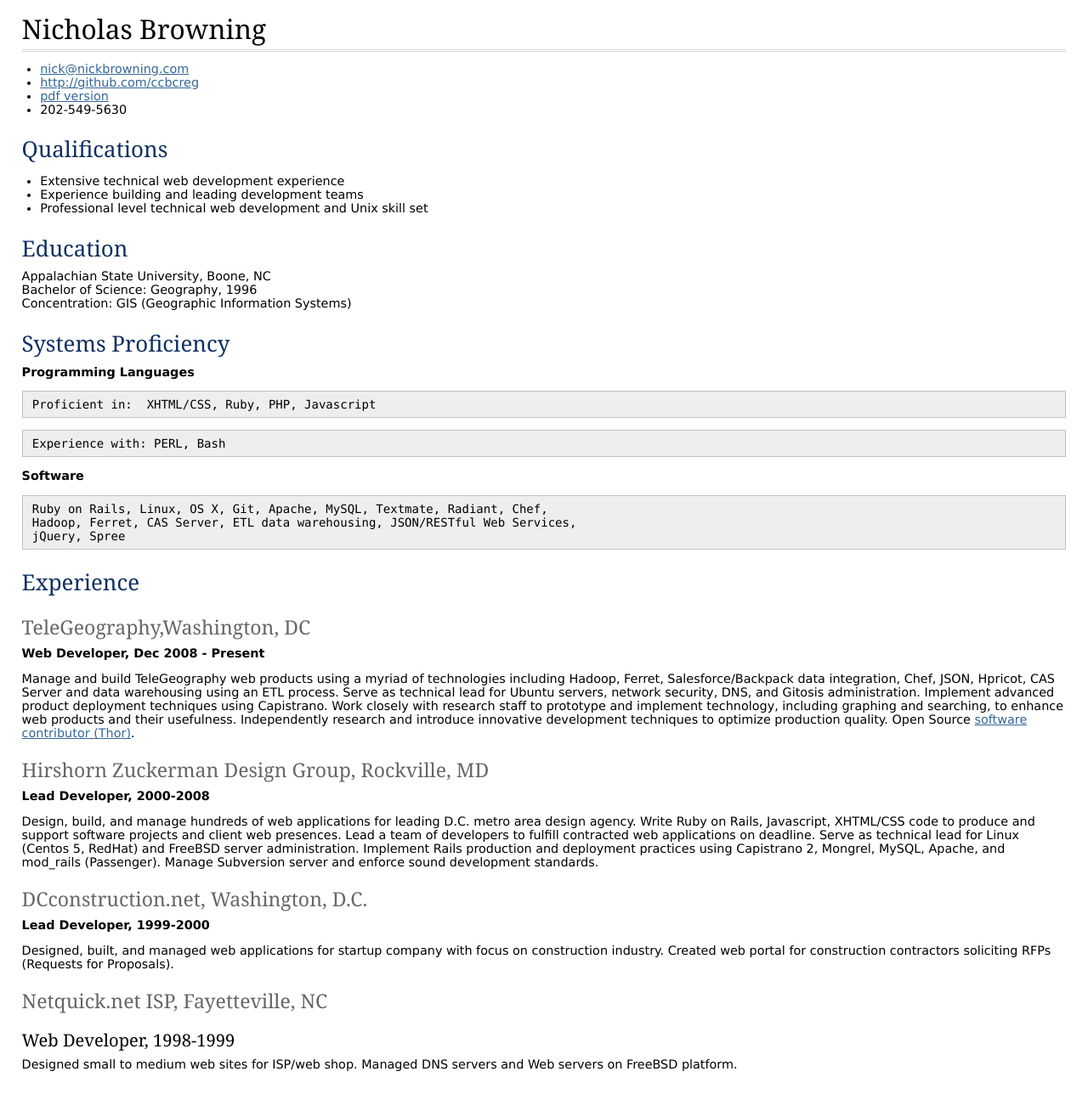
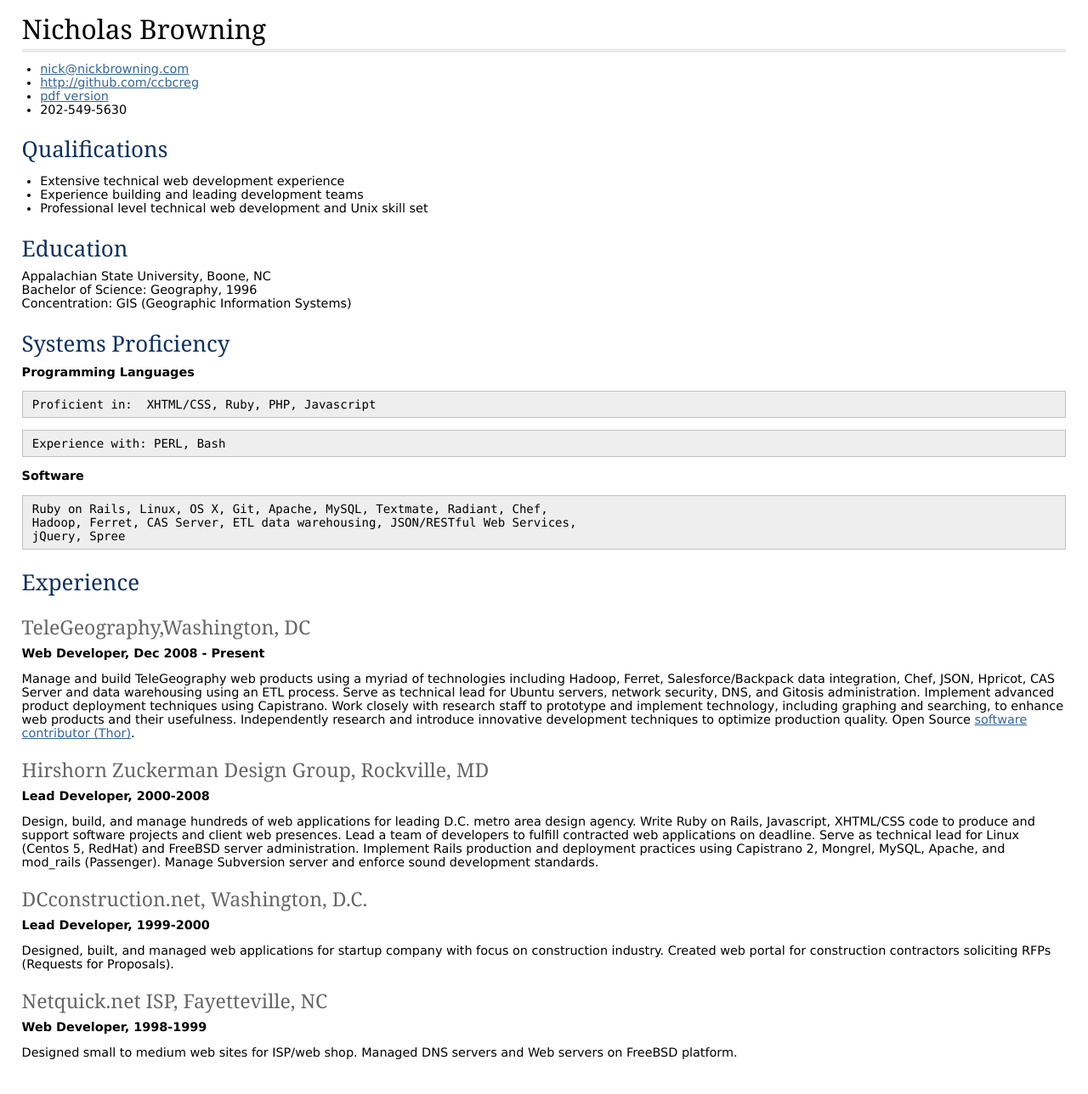
Before and after one commit to ccbcreg/ccbcreg.github.com, a Jekyll site: the page built from index.markdown, in a window 1280 px wide. Shown: the whole page at 85% size. Built offline with Jekyll 4.4.1, drawn with Linux system fonts in a browser that asks for light colours.

Commit message:
fix markup

```diff
--- a/index.markdown
+++ b/index.markdown
@@ -56,6 +56,6 @@ Designed, built, and managed web applications for startup company with focus on
 
 ### Netquick.net ISP, Fayetteville, NC
 
-#### Web Developer, 1998-1999
+**Web Developer, 1998-1999**
 
 Designed small to medium web sites for ISP/web shop.  Managed DNS servers and Web servers on FreeBSD platform.
```
